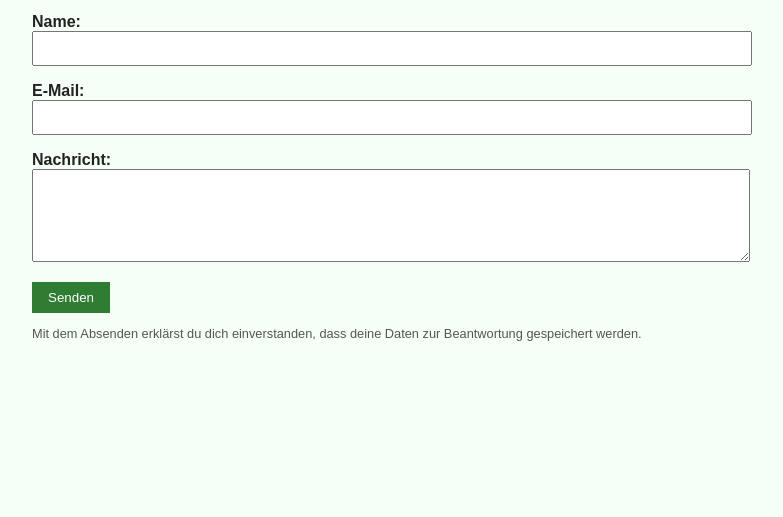
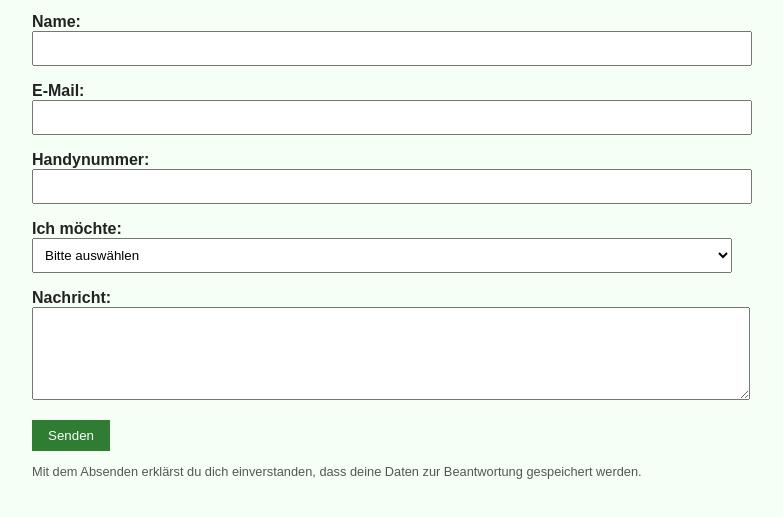
Before and after one commit to konweb1304/staubsaugerheld, a plain HTML site: page kontakt.html in a window 1280 px wide. Shown: the part 133-650 px from the top of the page, without its empty margins (258-1041 px from the left). Drawn offline with Linux system fonts and the light colour scheme.

Commit message:
Update kontakt.html

```diff
--- a/kontakt.html
+++ b/kontakt.html
@@ -5,7 +5,7 @@
   <title>Kontakt – Staubsaugerheld</title>
   <style>
     body { font-family: sans-serif; padding: 2rem; background: #f5fff5; color: #222; max-width: 700px; margin: auto; }
-    input, textarea { width: 100%; padding: 0.5rem; margin-bottom: 1rem; }
+    input, textarea, select { width: 100%; padding: 0.5rem; margin-bottom: 1rem; }
     label { font-weight: bold; }
     button { background: #2e7d32; color: white; padding: 0.5rem 1rem; border: none; cursor: pointer; }
     button:hover { background: #1b5e20; }
@@ -22,6 +22,16 @@
     <label for="email">E-Mail:</label>
     <input type="email" name="email" required>
 
+    <label for="phone">Handynummer:</label>
+    <input type="tel" name="phone">
+
+    <label for="interesse">Ich möchte:</label>
+    <select name="interesse" required>
+      <option value="">Bitte auswählen</option>
+      <option value="Staubsauger kennenlernen">Staubsauger kennenlernen</option>
+      <option value="Tätigkeit kennenlernen">Tätigkeit kennenlernen</option>
+    </select>
+
     <label for="message">Nachricht:</label>
     <textarea name="message" rows="5" required></textarea>
 
```
